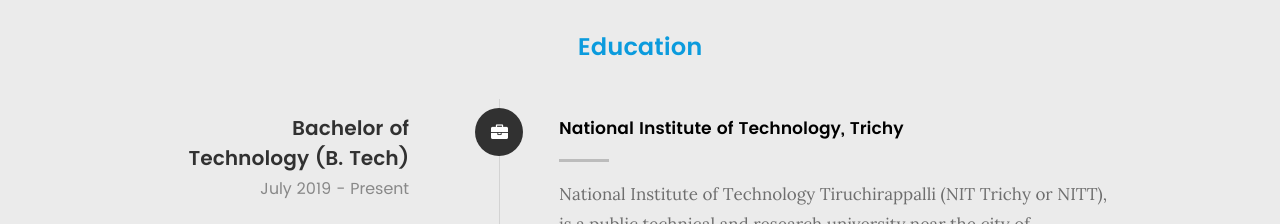
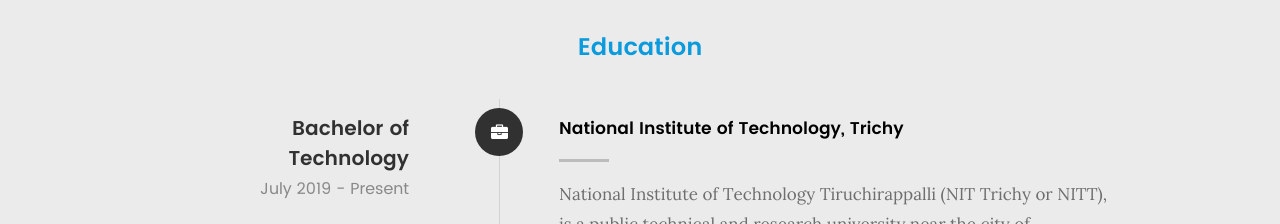
Before and after one commit to asthana001/perswebsite, a plain HTML site: page index.html in a window 1280 px wide. Shown: the part 3235-3459 px from the top of the page. Drawn offline with Linux system fonts and the light colour scheme; files whose address does not match are found by name.

Commit message:
Updated current degree

```diff
--- a/index.html
+++ b/index.html
@@ -340,7 +340,7 @@
 	   				</div>
 
 	   				<div class="timeline-header">
-	   					<h3>Bachelor of Technology (B. Tech)</h3>
+	   					<h3>Bachelor of Technology</h3>
 	   					<p>July 2019 - Present</p>
 	   				</div>
 
```
